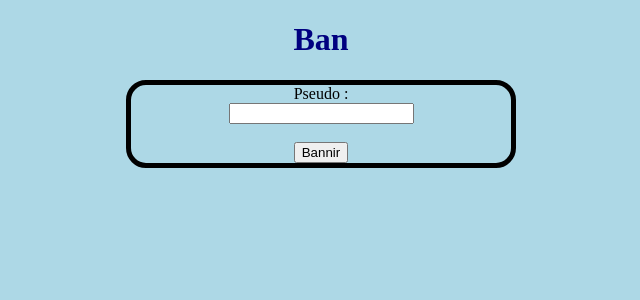
After one commit to jesus-dev7/PicMachine, a Flask app: page /bannn in a window 1280 px wide. The commit adds this page. Shown: the top 300 px of the page, without its empty margins (319-959 px from the left). Run offline with Flask 3, Linux system fonts and the light colour scheme; data that the repository does not hold is empty.

Commit message:
Ban en cours.

```diff
--- a/app.py
+++ b/app.py
@@ -10,7 +10,11 @@ import threading
 
 from flask_socketio import SocketIO, send
 
+from flask import session
+
 # Dictionnaires pour utilisateurs et mots de passe
+
+bannis = []
 
 users = {
 
@@ -18,7 +22,7 @@ users = {
 
     "Patrick": "192.168.0.47",
 
-    "Annafee": "192.168.0.23"
+    "Annafee": "127.0.0.1"
 
 }
 
@@ -104,17 +108,75 @@ def recup_ips():
 
 def recup_pseudo():
 
+    print(request.remote_addr)
+
+    print(bannis)
+
+    Val = request.remote_addr
+
+    Val = str(Val)
+
+    if Val in bannis:
+
+        return render_template("Authentification.html")
+
     pseudo = {
 
         "192.168.0.47": "Soka7",
 
-        "192.168.0.23": "Annafee",
+        "127.0.0.1": "Annafee",
 
         "127.0.0.1": "Soka7"
 
     }
 
-    return jsonify({"Pseudo": pseudo.get(request.remote_addr, "Inconnu")})
+    pseudO = pseudo.get(request.remote_addr, "Inconnu")
+
+    return jsonify({"Pseudo": pseudO})
+
+@app.route("/rank")
+
+def rank():
+
+    Valid = 0
+
+    ranks = {
+
+        "192.168.0.47": "MC",
+
+        "127.0.0.1": "MC"
+
+    }
+
+    for objct in ranks:
+
+        if request.remote_addr == objct:
+
+            if ranks[objct] == "MC":
+
+                Valid = 1
+
+    return jsonify({"rank": Valid})
+
+@app.route("/bannis")
+
+def listes_bannis():
+
+    return(bannis)
+
+@app.route("/addbanned", methods = ["POST"])
+
+def AddBanned():
+
+    IPBanni = users[request.form.get('Pseudo')]
+
+    bannis.append(IPBanni)
+
+    PseuDo = request.form.get('Pseudo')
+
+    socketio.emit('redirige', {"url": "/Authentification.html"}, room = users[PseuDo])
+
+    return jsonify({"message": "Le client a été banni"}), 200
 
 # Authentification des utilisateurs
 
@@ -126,7 +188,7 @@ def auth():
 
     mdp = request.form.get("Mdp")
 
-    if pseudo in users and passwords.get(pseudo) == mdp:
+    if pseudo in users and passwords.get(pseudo) == mdp and request.remote_addr not in bannis:
 
         return render_template("PicMachine.html")  # Redirige vers la page principale après une authentification réussie
 
@@ -142,6 +204,12 @@ def chat():
 
     return render_template("chat.html")
 
+@app.route('/bannn')
+
+def Ban__():
+
+    return render_template("Ban.html")
+
 @socketio.on('message')
 
 def handle_message(newmsg):
--- a/static/JS.js
+++ b/static/JS.js
@@ -1,18 +1,3 @@
-document.querySelector('.btnIm').addEventListener('click', function() {
-
-    var NewImage = document.getElementById("NewImage");
-
-    NewImage.src = "/img_get?" + new Date().getTime();  // Force le rechargement
-
-});
-
-document.querySelector('#BtnChat').addEventListener('click', function() {
-
-    window.location.href = "/Chat";  // Redirige vers la page Chat
-
-});
-
-
 // Récupérer et afficher les IPs
 
 async function IPs() {
@@ -38,3 +23,17 @@ async function IPs() {
 IPs();
 
 setInterval(IPs, 5000);
+
+document.querySelector('.btnIm').addEventListener('click', function() {
+
+    var NewImage = document.getElementById("NewImage");
+
+    NewImage.src = "/img_get?" + new Date().getTime();  // Force le rechargement
+
+});
+
+document.querySelector('#BtnChat').addEventListener('click', function() {
+
+    window.location.href = "/Chat";  // Redirige vers la page Chat
+
+});
--- /dev/null
+++ b/templates/Ban.html
@@ -0,0 +1,39 @@
+<!DOCTYPE html>
+
+<html lang="fr">
+
+<head>
+
+    <meta charset="UTF-8">
+
+    <meta name="viewport" content="width=device-width, initial-scale=1.0">
+
+    <title>Ban</title>
+
+    <link rel="stylesheet" href="{{url_for('static', filename='style.css')}}">
+
+</head>
+
+<body>
+
+    <h1>Ban</h1>
+
+    <div class="container_">
+
+        <form method="POST" action="/addbanned">
+
+            <label for="Pseudo">Pseudo :</label><br>
+
+            <input type="text" id="Pseudo" name="Pseudo"><br><br>
+
+            <button id = "Ban" type = "submit">Bannir</button>
+
+        </form>
+
+    </div>
+
+    <script src="{{url_for('static', filename='JS.js')}}"></script>
+
+</body>
+
+</html>
```
Also changed, not shown: templates/chat.html (+20 -0 lines).
